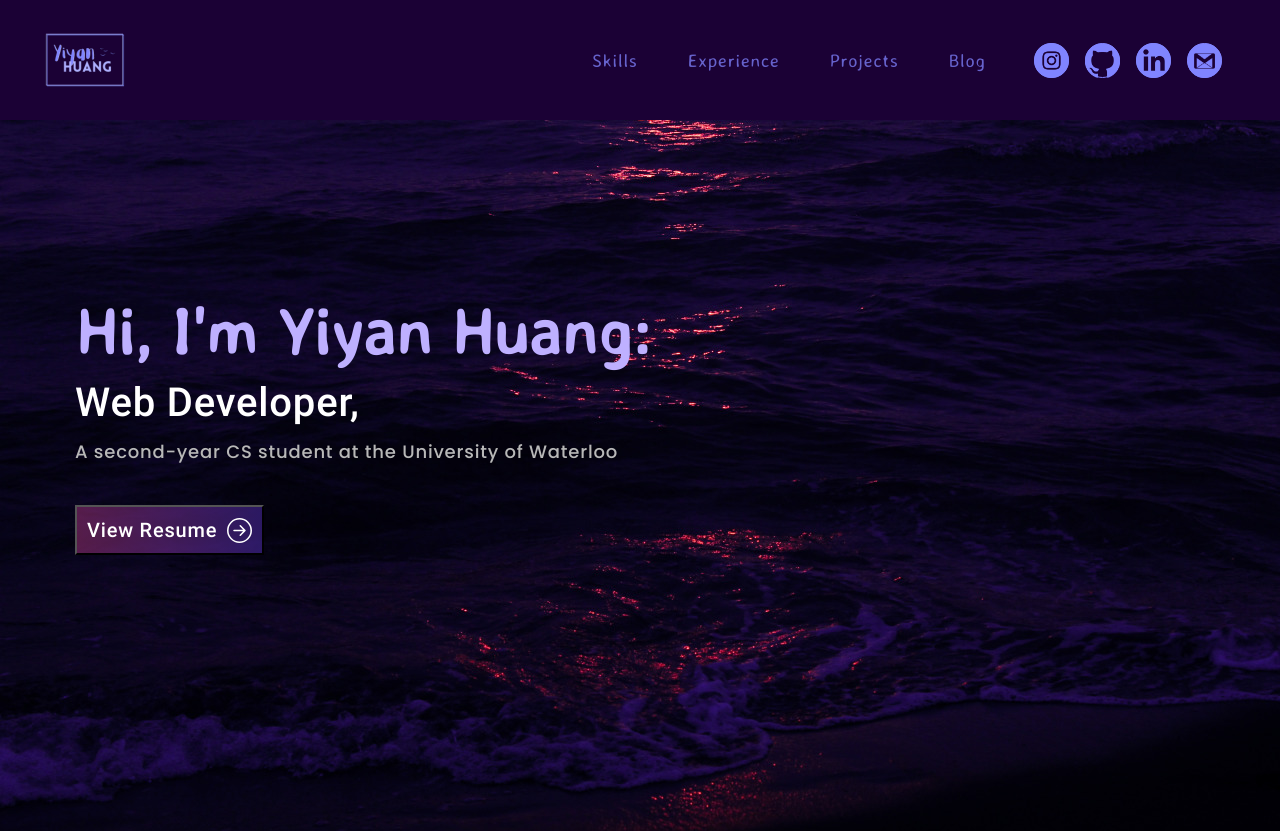
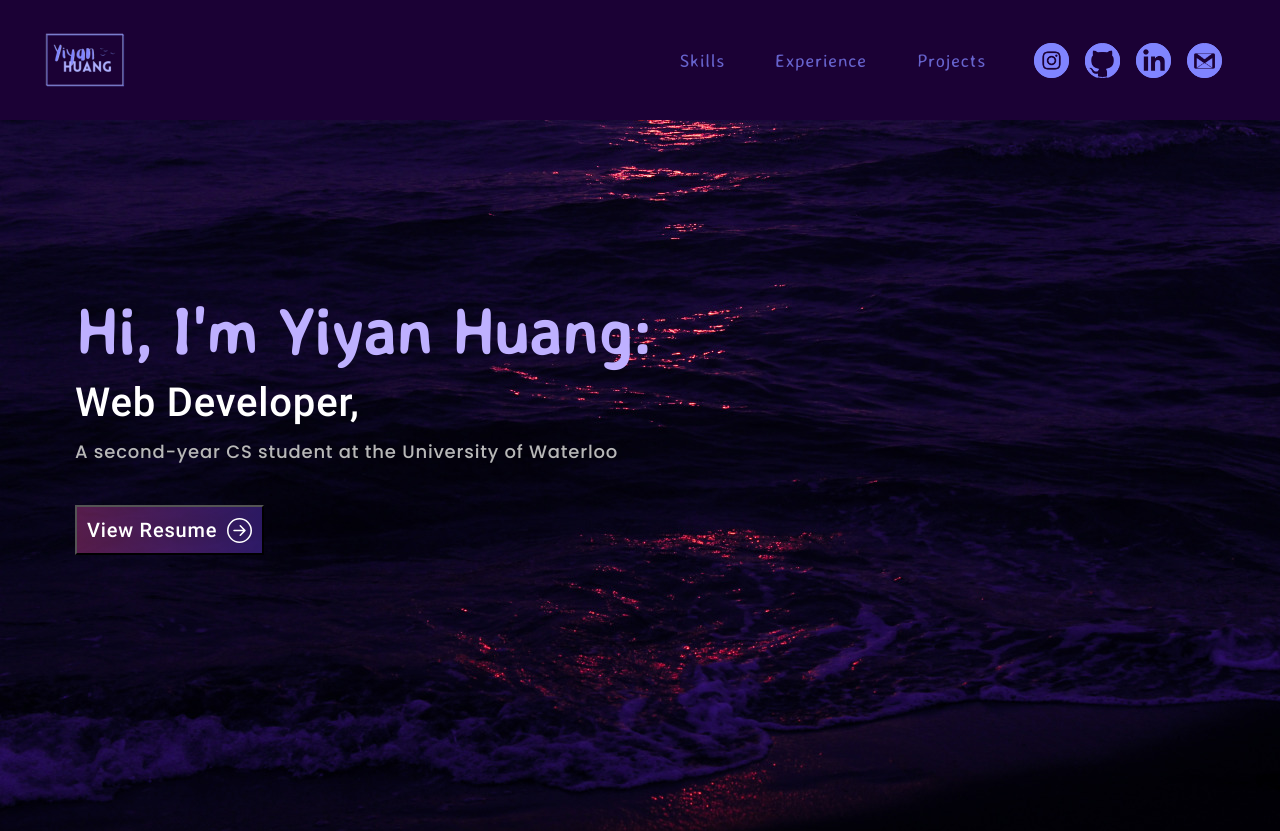
Before and after one commit to yiyan023/Personal-Website, a React (Create React App) app: page / in a window 1280 px wide. Shown: the top 831 px of the page. Built offline with nearby package versions, Linux system fonts and the light colour scheme.

Commit message:
Removed Blog Section

```diff
--- a/src/App.js
+++ b/src/App.js
@@ -16,7 +16,6 @@ function App() {
 			<Route path="/skills" element={<Skills />} />
 			<Route path="/experiences" element={<Experience />} />
 			<Route path="/projects" element={<Projects />} />
-			<Route path="/blog" element={<Blogs />} />
 		</Routes>
 	</Router>
   );
--- a/src/components/NavBar.js
+++ b/src/components/NavBar.js
@@ -68,7 +68,6 @@ export const NavBar = () => {
 							<Nav.Link to="/skills" className={activeLink === 'skills' ? "active navbar-link" : "navbar-link"} onClick={() => {onUpdateActiveLink('skills'); navigate('/skills')}}>Skills</Nav.Link>
 							<Nav.Link to="/experiences" className={activeLink === 'experience' ? "active navbar-link" : "navbar-link"} onClick={() => {onUpdateActiveLink('experience'); navigate('/experiences')}}>Experience</Nav.Link>
 							<Nav.Link to="/projects" className={activeLink === 'projects' ? "active navbar-link" : "navbar-link"} onClick={() => {onUpdateActiveLink('projects'); navigate('/projects')}}>Projects</Nav.Link>
-							<Nav.Link to="/blog" className={activeLink === 'blog' ? "active navbar-link" : "navbar-link"} onClick={() => {onUpdateActiveLink('blog'); navigate('/blog')}}>Blog</Nav.Link>
 						</Nav>
 						<span className="navbar-text">
 							<div className="social-icon">
```
